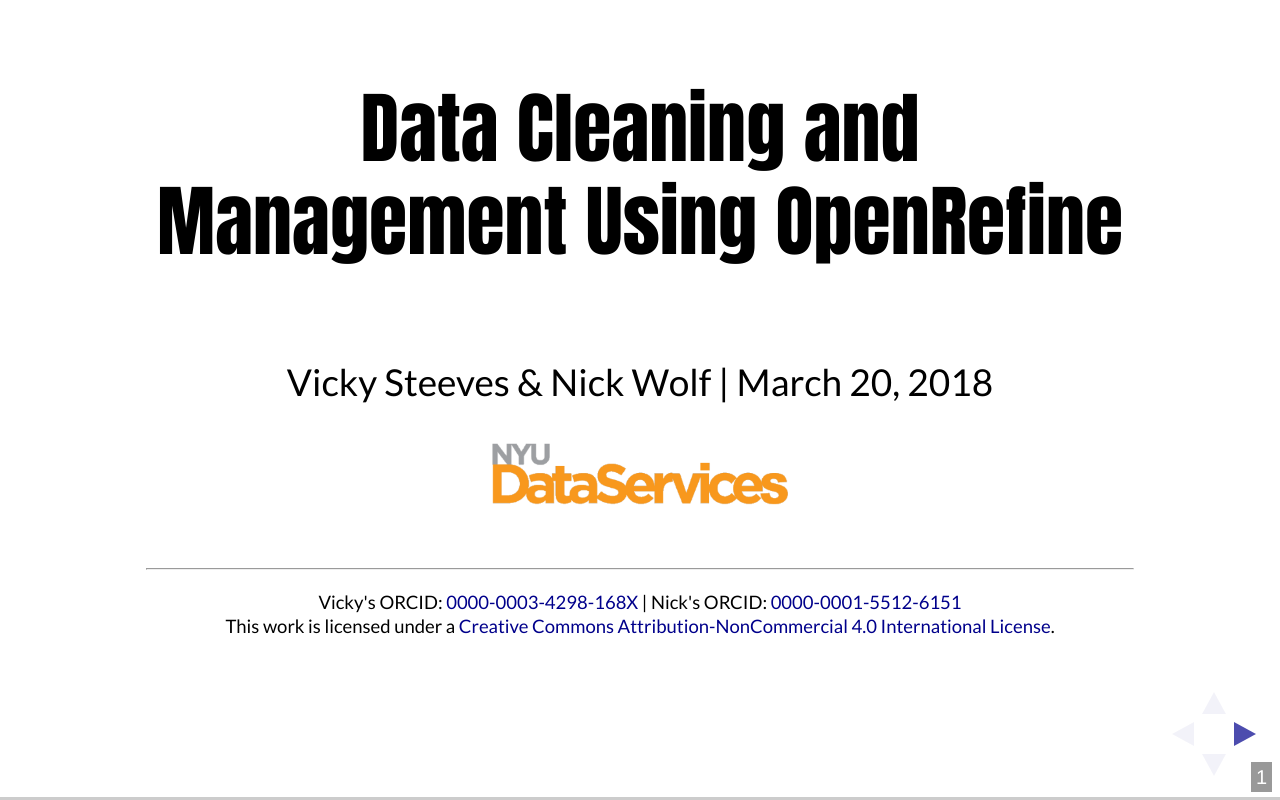
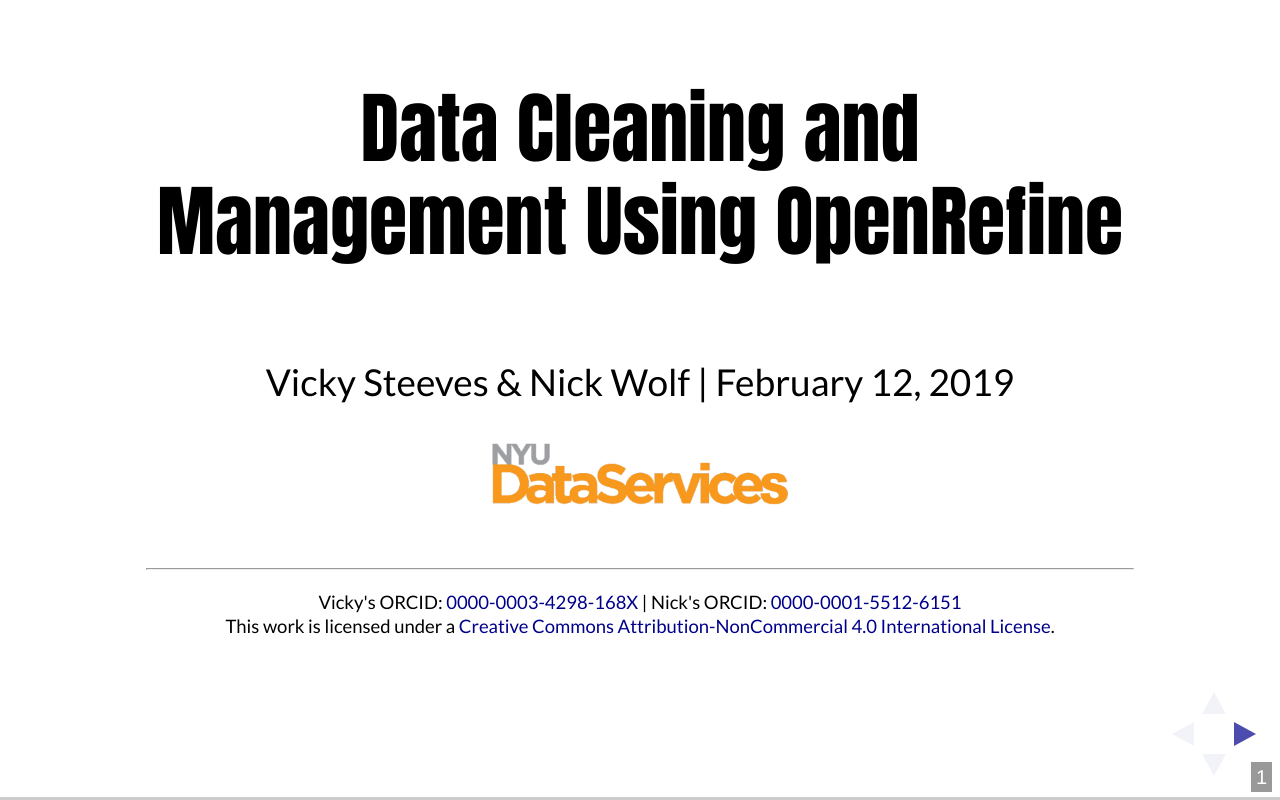
Before and after one commit to NYU-DataServices/CleaningData-OpenRefine, a plain HTML site: page index.html in a window 1280 px wide. Drawn offline with Linux system fonts and the light colour scheme; a web font is replaced by a local one.

Commit message:
Update index.html

```diff
--- a/index.html
+++ b/index.html
@@ -27,7 +27,7 @@
 				<section>
 					<h2>Data Cleaning and Management Using OpenRefine</h2><br/>
 
-					<div class="title-page"><p>Vicky Steeves & Nick Wolf | March 20, 2018</p></div>
+					<div class="title-page"><p>Vicky Steeves & Nick Wolf | February 12, 2019</p></div>
 
 					<img src="imgs/dataservices.png" width="30%" height="30%" align="middle"><br/>
 
```
